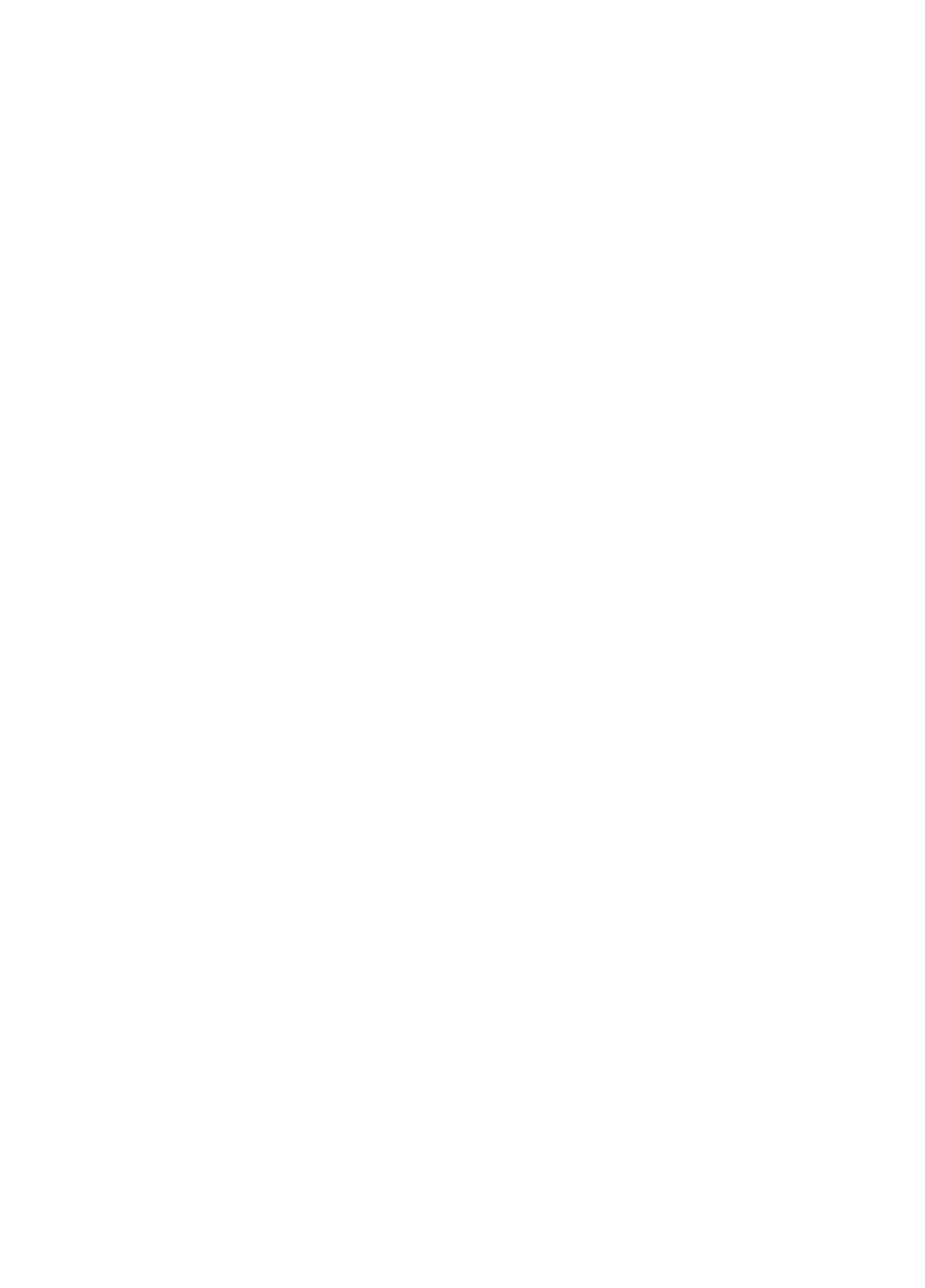
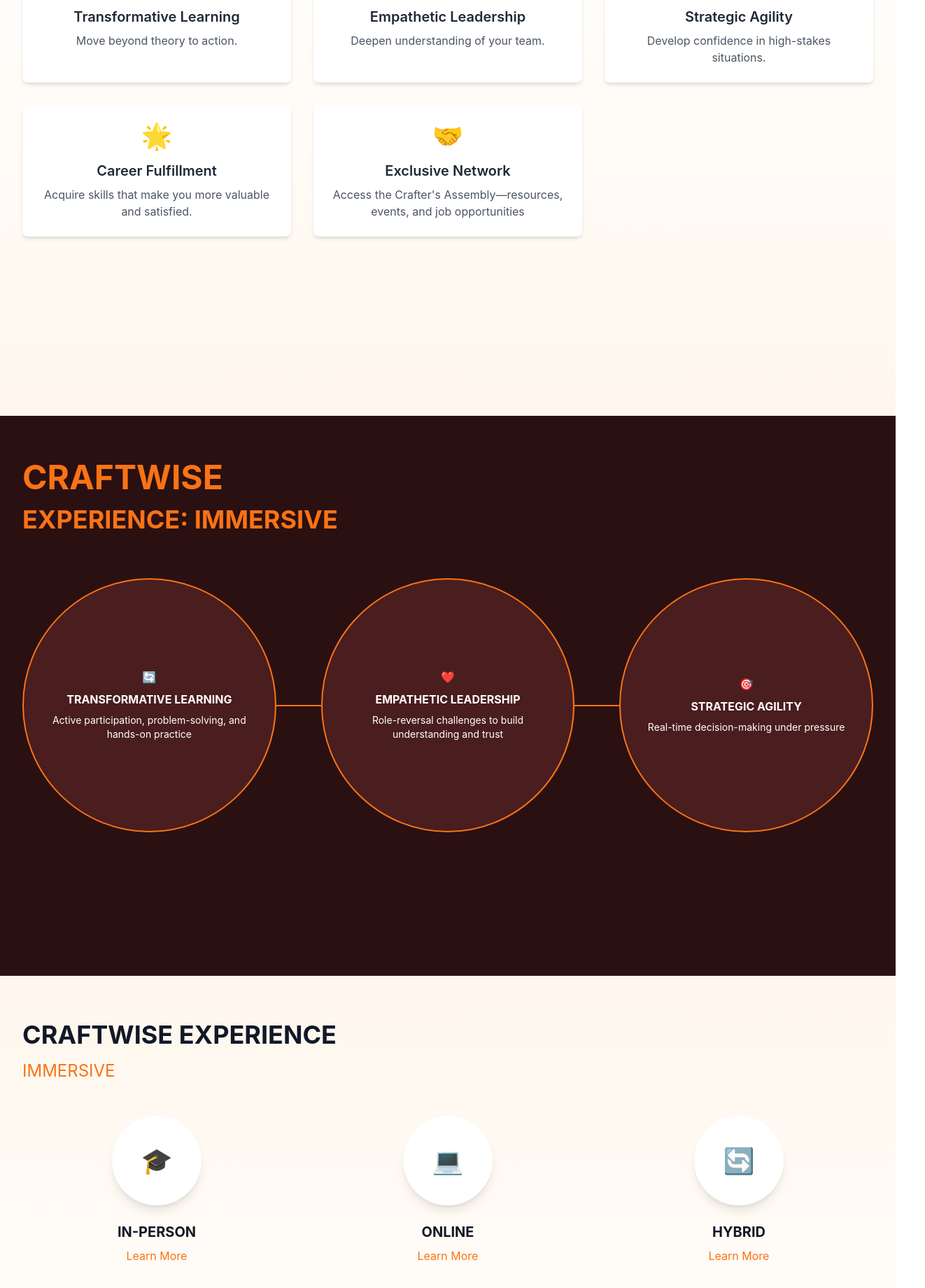
Before and after one commit to Gift-World/craftwise-academy, a React (Vite) app: page / in a window 1280 px wide. Shown: the part 4446-6286 px from the top of the page at 70% size, 1322 px wide, since content can reach past the window. Before the commit the page ends 4240 px from the top, so only its background shows below. Built offline with nearby package versions, Linux system fonts and the light colour scheme.

Commit message:
`Added new sections to Home page: Benefits, Immersive, and Experience`

```diff
--- /dev/null
+++ b/src/components/Benefits/BenefitCard.jsx
@@ -0,0 +1,38 @@
+import { motion } from 'framer-motion';
+import { useState } from 'react';
+
+const BenefitCard = ({ title, description, icon, delay }) => {
+  const [isHovered, setIsHovered] = useState(false);
+
+  return (
+    <motion.div
+      initial={{ opacity: 0, y: 20 }}
+      animate={{ opacity: 1, y: 0 }}
+      transition={{ delay }}
+      onMouseEnter={() => setIsHovered(true)}
+      onMouseLeave={() => setIsHovered(false)}
+      className="relative bg-white p-6 rounded-lg shadow-md overflow-hidden cursor-pointer"
+    >
+      <motion.div
+        animate={{
+          scale: isHovered ? 1.05 : 1,
+          y: isHovered ? -5 : 0
+        }}
+        transition={{ duration: 0.3 }}
+      >
+        <div className="text-4xl mb-4">{icon}</div>
+        <h3 className="text-xl font-semibold text-gray-800 mb-2">{title}</h3>
+        <p className="text-gray-600">{description}</p>
+      </motion.div>
+
+      <motion.div
+        className="absolute bottom-0 left-0 w-full h-1 bg-orange-500"
+        initial={{ scaleX: 0 }}
+        animate={{ scaleX: isHovered ? 1 : 0 }}
+        transition={{ duration: 0.3 }}
+      />
+    </motion.div>
+  );
+};
+
+export default BenefitCard;
--- /dev/null
+++ b/src/components/Benefits/BenefitsSection.jsx
@@ -0,0 +1,66 @@
+import { motion } from 'framer-motion';
+import { useInView } from 'react-intersection-observer';
+import BenefitCard from './BenefitCard';
+
+const benefits = [
+  {
+    title: "Transformative Learning",
+    description: "Move beyond theory to action.",
+    icon: "🎯",
+    delay: 0.2
+  },
+  {
+    title: "Empathetic Leadership",
+    description: "Deepen understanding of your team.",
+    icon: "❤️",
+    delay: 0.3
+  },
+  {
+    title: "Strategic Agility",
+    description: "Develop confidence in high-stakes situations.",
+    icon: "⚡",
+    delay: 0.4
+  },
+  {
+    title: "Career Fulfillment",
+    description: "Acquire skills that make you more valuable and satisfied.",
+    icon: "🌟",
+    delay: 0.5
+  },
+  {
+    title: "Exclusive Network",
+    description: "Access the Crafter's Assembly—resources, events, and job opportunities",
+    icon: "🤝",
+    delay: 0.6
+  }
+];
+
+const BenefitsSection = () => {
+  const [ref, inView] = useInView({
+    triggerOnce: true,
+    threshold: 0.1
+  });
+
+  return (
+    <div className="min-h-screen bg-gradient-to-b from-white to-orange-50 py-16">
+      <div className="max-w-7xl mx-auto px-4 sm:px-6 lg:px-8">
+        <motion.div
+          ref={ref}
+          initial={{ opacity: 0 }}
+          animate={inView ? { opacity: 1 } : {}}
+          transition={{ duration: 0.8 }}
+          className="text-center mb-12"
+        >
+          <h2 className="text-4xl font-bold text-gray-900 mb-8">BENEFITS</h2>
+          <div className="grid grid-cols-1 md:grid-cols-2 lg:grid-cols-3 gap-8">
+            {benefits.map((benefit, index) => (
+              <BenefitCard key={index} {...benefit} />
+            ))}
+          </div>
+        </motion.div>
+      </div>
+    </div>
+  );
+};
+
+export default BenefitsSection;
--- /dev/null
+++ b/src/components/Experience/ExperienceCard.jsx
@@ -0,0 +1,51 @@
+import { motion } from 'framer-motion';
+import { useState } from 'react';
+
+const ExperienceCard = ({ title, description, icon, delay }) => {
+  const [isExpanded, setIsExpanded] = useState(false);
+
+  return (
+    <motion.div
+      initial={{ opacity: 0, scale: 0.8 }}
+      animate={{ opacity: 1, scale: 1 }}
+      transition={{ delay }}
+      className="relative"
+    >
+      <motion.div
+        className="bg-white rounded-full w-32 h-32 mx-auto mb-6 flex items-center justify-center shadow-lg"
+        whileHover={{ scale: 1.1 }}
+        transition={{ duration: 0.3 }}
+      >
+        <span className="text-4xl">{icon}</span>
+      </motion.div>
+
+      <motion.div
+        className="text-center"
+        animate={{ y: isExpanded ? -10 : 0 }}
+        transition={{ duration: 0.3 }}
+      >
+        <h3 className="text-xl font-bold text-gray-900 mb-2">{title}</h3>
+        <button
+          onClick={() => setIsExpanded(!isExpanded)}
+          className="text-orange-500 hover:text-orange-600 transition-colors"
+        >
+          {isExpanded ? 'Show Less' : 'Learn More'}
+        </button>
+      </motion.div>
+
+      <motion.div
+        initial={{ opacity: 0, height: 0 }}
+        animate={{
+          opacity: isExpanded ? 1 : 0,
+          height: isExpanded ? 'auto' : 0
+        }}
+        transition={{ duration: 0.3 }}
+        className="mt-4 text-center text-gray-600 overflow-hidden"
+      >
+        <p>{description}</p>
+      </motion.div>
+    </motion.div>
+  );
+};
+
+export default ExperienceCard;
--- /dev/null
+++ b/src/components/Experience/ExperienceSection.jsx
@@ -0,0 +1,55 @@
+import { motion } from 'framer-motion';
+import { useInView } from 'react-intersection-observer';
+import ExperienceCard from './ExperienceCard';
+
+const experiences = [
+  {
+    title: "IN-PERSON",
+    description: "Fully immersive, hands-on workshops at our Office Labs or at your custom location.",
+    icon: "🎓",
+    delay: 0.2
+  },
+  {
+    title: "ONLINE",
+    description: "Engaging virtual training with interactive simulations and expert facilitator-led sessions.",
+    icon: "💻",
+    delay: 0.4
+  },
+  {
+    title: "HYBRID",
+    description: "A combination of in-person and online experiences to maximize learning impact.",
+    icon: "🔄",
+    delay: 0.6
+  }
+];
+
+const ExperienceSection = () => {
+  const [ref, inView] = useInView({
+    triggerOnce: true,
+    threshold: 0.1
+  });
+
+  return (
+    <div className="min-h-screen bg-gradient-to-b from-orange-50 to-white py-16">
+      <div className="max-w-7xl mx-auto px-4 sm:px-6 lg:px-8">
+        <motion.div
+          ref={ref}
+          initial={{ opacity: 0 }}
+          animate={inView ? { opacity: 1 } : {}}
+          transition={{ duration: 0.8 }}
+        >
+          <h2 className="text-4xl font-bold text-gray-900 mb-4">CRAFTWISE EXPERIENCE</h2>
+          <h3 className="text-2xl text-orange-500 mb-12">IMMERSIVE</h3>
+
+          <div className="grid grid-cols-1 md:grid-cols-3 gap-8">
+            {experiences.map((experience, index) => (
+              <ExperienceCard key={index} {...experience} />
+            ))}
+          </div>
+        </motion.div>
+      </div>
+    </div>
+  );
+};
+
+export default ExperienceSection;
--- /dev/null
+++ b/src/components/Immersive/ImmersiveCircle.jsx
@@ -0,0 +1,33 @@
+import { motion } from 'framer-motion';
+
+const ImmersiveCircle = ({ title, description, icon, delay }) => {
+  return (
+    <motion.div
+      initial={{ opacity: 0, scale: 0.5 }}
+      animate={{ opacity: 1, scale: 1 }}
+      transition={{ delay, duration: 0.5 }}
+      className="relative"
+    >
+      <div className="relative">
+        {/* Dotted circle animation */}
+        <motion.div
+          animate={{ rotate: 360 }}
+          transition={{ duration: 50, repeat: Infinity, ease: "linear" }}
+          className="absolute inset-0 rounded-full"
+          style={{
+            background: `conic-gradient(from 0deg, transparent 0%, rgba(251, 146, 60, 0.2) 20%, transparent 40%)`,
+          }}
+        />
+
+        {/* Main circle */}
+        <div className="relative bg-[#4A1D1F] rounded-full p-8 aspect-square flex flex-col items-center justify-center text-center border-2 border-orange-500">
+          <div className="text-white mb-2">{icon}</div>
+          <h3 className="text-white font-bold mb-2">{title}</h3>
+          <p className="text-white text-sm">{description}</p>
+        </div>
+      </div>
+    </motion.div>
+  );
+};
+
+export default ImmersiveCircle;
--- /dev/null
+++ b/src/components/Immersive/ImmersiveSection.jsx
@@ -0,0 +1,58 @@
+import { motion } from 'framer-motion';
+import { useInView } from 'react-intersection-observer';
+import ImmersiveCircle from './ImmersiveCircle';
+
+const experiences = [
+  {
+    title: "TRANSFORMATIVE LEARNING",
+    description: "Active participation, problem-solving, and hands-on practice",
+    icon: "🔄",
+    delay: 0.2
+  },
+  {
+    title: "EMPATHETIC LEADERSHIP",
+    description: "Role-reversal challenges to build understanding and trust",
+    icon: "❤️",
+    delay: 0.4
+  },
+  {
+    title: "STRATEGIC AGILITY",
+    description: "Real-time decision-making under pressure",
+    icon: "🎯",
+    delay: 0.6
+  }
+];
+
+const ImmersiveSection = () => {
+  const [ref, inView] = useInView({
+    triggerOnce: true,
+    threshold: 0.1
+  });
+
+  return (
+    <div className="min-h-screen bg-[#2A1011] py-16">
+      <div className="max-w-7xl mx-auto px-4 sm:px-6 lg:px-8">
+        <motion.div
+          ref={ref}
+          initial={{ opacity: 0, y: 20 }}
+          animate={inView ? { opacity: 1, y: 0 } : {}}
+          transition={{ duration: 0.6 }}
+        >
+          <h2 className="text-5xl font-bold text-orange-500 mb-4">CRAFTWISE</h2>
+          <h3 className="text-4xl font-bold text-orange-500 mb-16">EXPERIENCE: IMMERSIVE</h3>
+
+          <div className="grid grid-cols-1 md:grid-cols-3 gap-16 relative">
+            {/* Connecting lines */}
+            <div className="hidden md:block absolute top-1/2 left-1/4 right-1/4 h-0.5 bg-orange-500" />
+
+            {experiences.map((experience, index) => (
+              <ImmersiveCircle key={index} {...experience} />
+            ))}
+          </div>
+        </motion.div>
+      </div>
+    </div>
+  );
+};
+
+export default ImmersiveSection;
--- a/src/pages/Home.jsx
+++ b/src/pages/Home.jsx
@@ -7,6 +7,9 @@
 import WhatWeDo from '../components/WhatWeDo';
 import SolutionSection from '../components/Solution/SolutionSection';
 import OfficeLabsSection from '../components/OfficeLabs/OfficeLabsSection';
+import BenefitsSection from '../components/Benefits/BenefitsSection';
+import ImmersiveSection from '../components/Immersive/ImmersiveSection';
+import ExperienceSection from '../components/Experience/ExperienceSection';
 
 function Home() {
   return (
@@ -26,6 +29,9 @@
     <WhatWeDo />
     <SolutionSection />
     <OfficeLabsSection />
+    <BenefitsSection />
+    <ImmersiveSection/>
+    <ExperienceSection />
 
     </div>
   )
```
